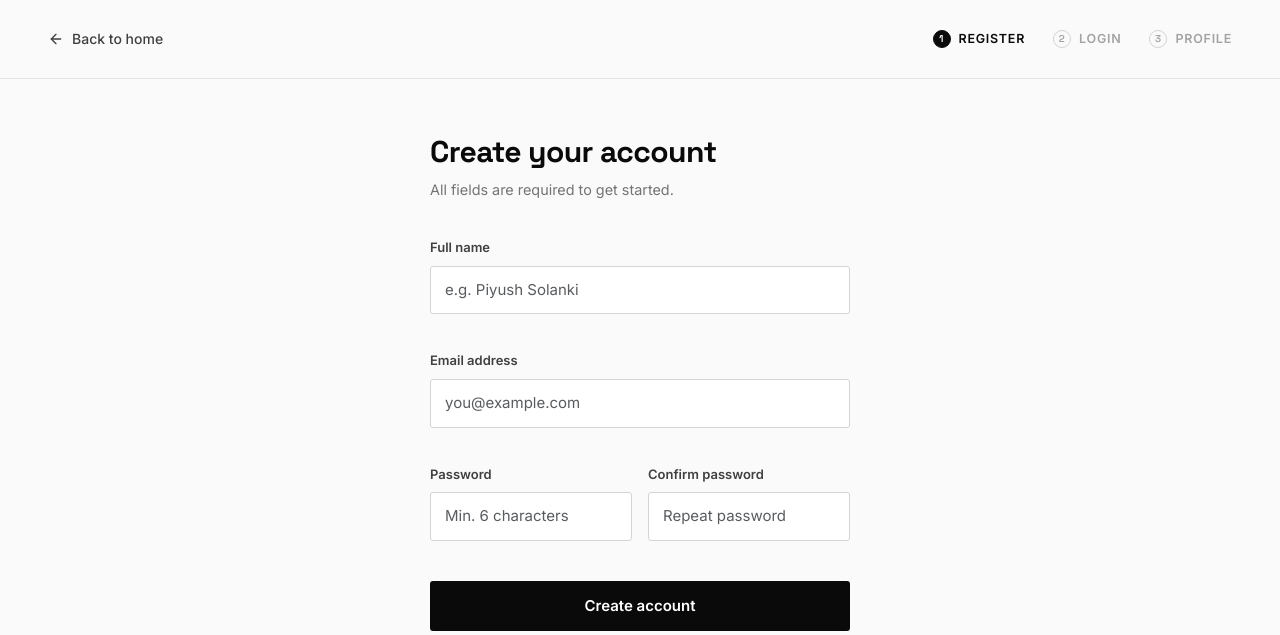
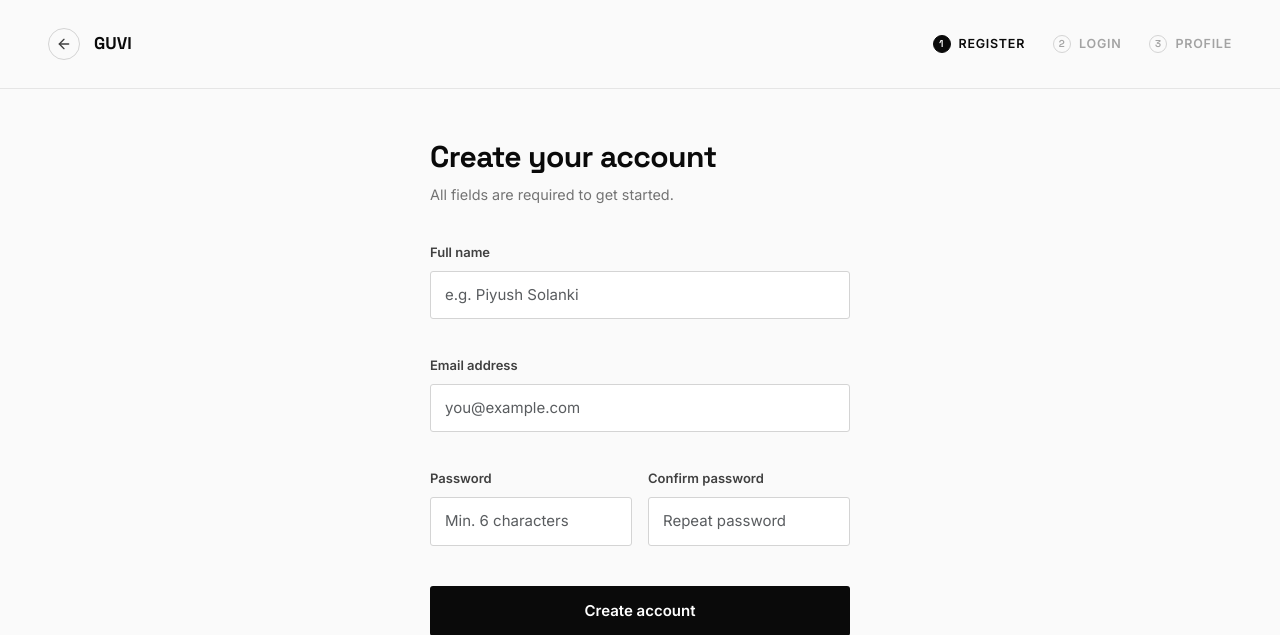
Before and after one commit to PiyushSolanki038/guvi-internship, a PHP site: page /register.html in a window 1280 px wide. Shown: the top 635 px of the page. Run offline with PHP 8.4, Linux system fonts and the light colour scheme.

Commit message:
Restore GUVI brand name in topbar, move back icon to a separate compact button

```diff
--- a/css/style.css
+++ b/css/style.css
@@ -246,24 +246,30 @@ a { color: inherit; text-decoration: none; }
   font-size: 1.0625rem;
 }
 
-.back-home {
+.topbar-left {
+  display: flex;
+  align-items: center;
+  gap: 0.875rem;
+}
+
+.back-icon-btn {
   display: inline-flex;
   align-items: center;
-  gap: 0.5rem;
-  font-size: 0.875rem;
-  font-weight: 500;
+  justify-content: center;
+  width: 32px;
+  height: 32px;
+  border: 1px solid var(--rule-dark);
+  border-radius: 50%;
   color: var(--ink-2);
-  transition: color 0.15s;
+  transition: border-color 0.15s, color 0.15s, transform 0.15s;
+  flex-shrink: 0;
 }
 
-.back-home:hover { color: var(--black); }
-
-.back-home-icon {
-  flex-shrink: 0;
-  transition: transform 0.15s;
+.back-icon-btn:hover {
+  border-color: var(--black);
+  color: var(--black);
+  transform: translateX(-2px);
 }
-
-.back-home:hover .back-home-icon { transform: translateX(-2px); }
 
 .auth-topbar .auth-steps {
   display: flex;
--- a/register.html
+++ b/register.html
@@ -18,13 +18,15 @@
 
     <!-- ── Top bar with step indicator ─────────────────────────────────── -->
     <header class="auth-topbar">
-      <a href="index.html" class="back-home">
-        <svg class="back-home-icon" width="16" height="16" viewBox="0 0 24 24" fill="none" stroke="currentColor" stroke-width="2" stroke-linecap="round" stroke-linejoin="round">
-          <line x1="19" y1="12" x2="5" y2="12"></line>
-          <polyline points="12 19 5 12 12 5"></polyline>
-        </svg>
-        Back to home
-      </a>
+      <div class="topbar-left">
+        <a href="index.html" class="back-icon-btn" aria-label="Back to home">
+          <svg width="16" height="16" viewBox="0 0 24 24" fill="none" stroke="currentColor" stroke-width="2" stroke-linecap="round" stroke-linejoin="round">
+            <line x1="19" y1="12" x2="5" y2="12"></line>
+            <polyline points="12 19 5 12 12 5"></polyline>
+          </svg>
+        </a>
+        <a href="index.html" class="nav-brand">GUVI</a>
+      </div>
       <div class="auth-steps">
         <span class="auth-step active"><span class="step-num">1</span>Register</span>
         <span class="auth-step"><span class="step-num">2</span>Login</span>
```
Also changed, not shown: login.html (+9 -7 lines).
